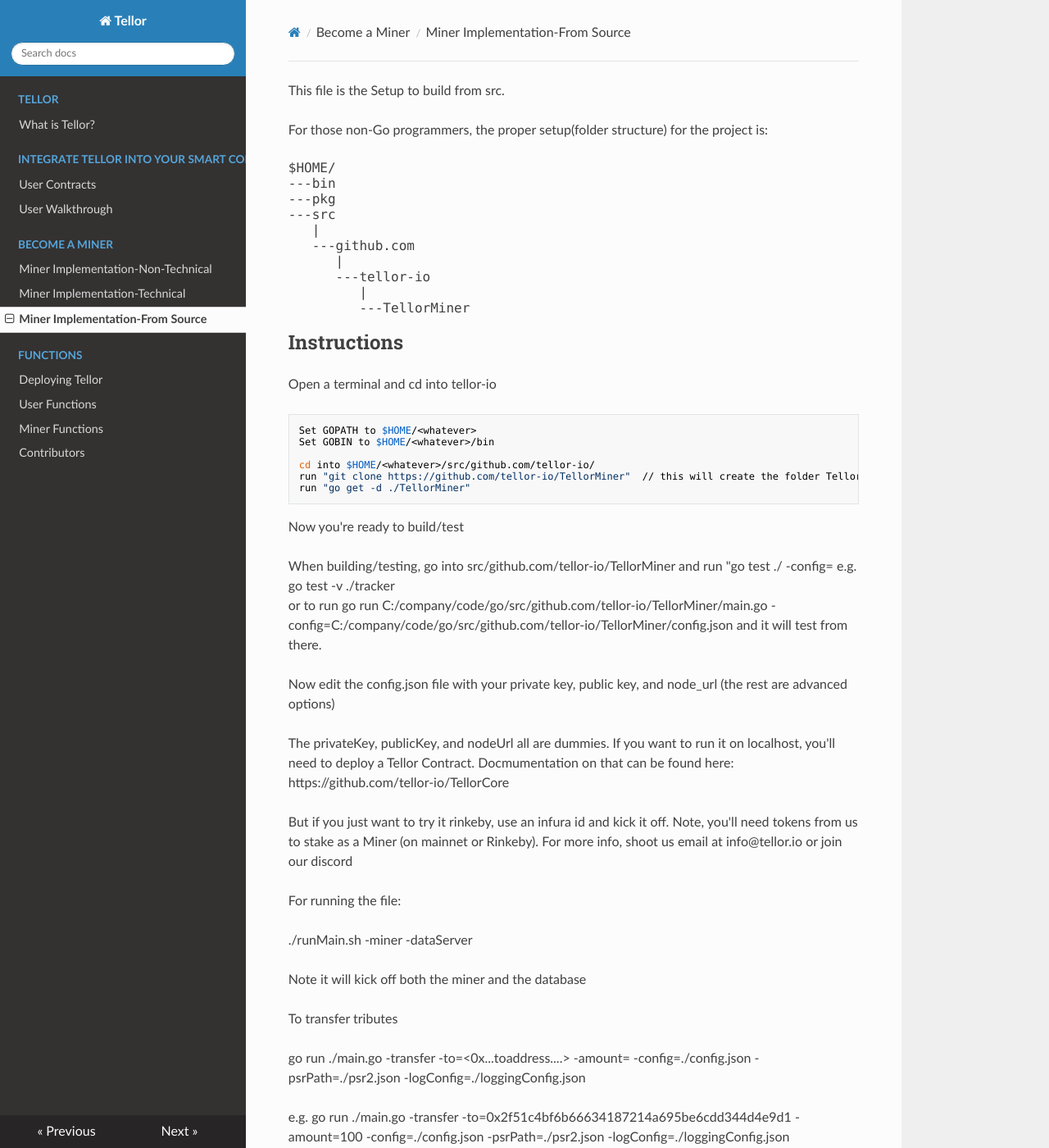
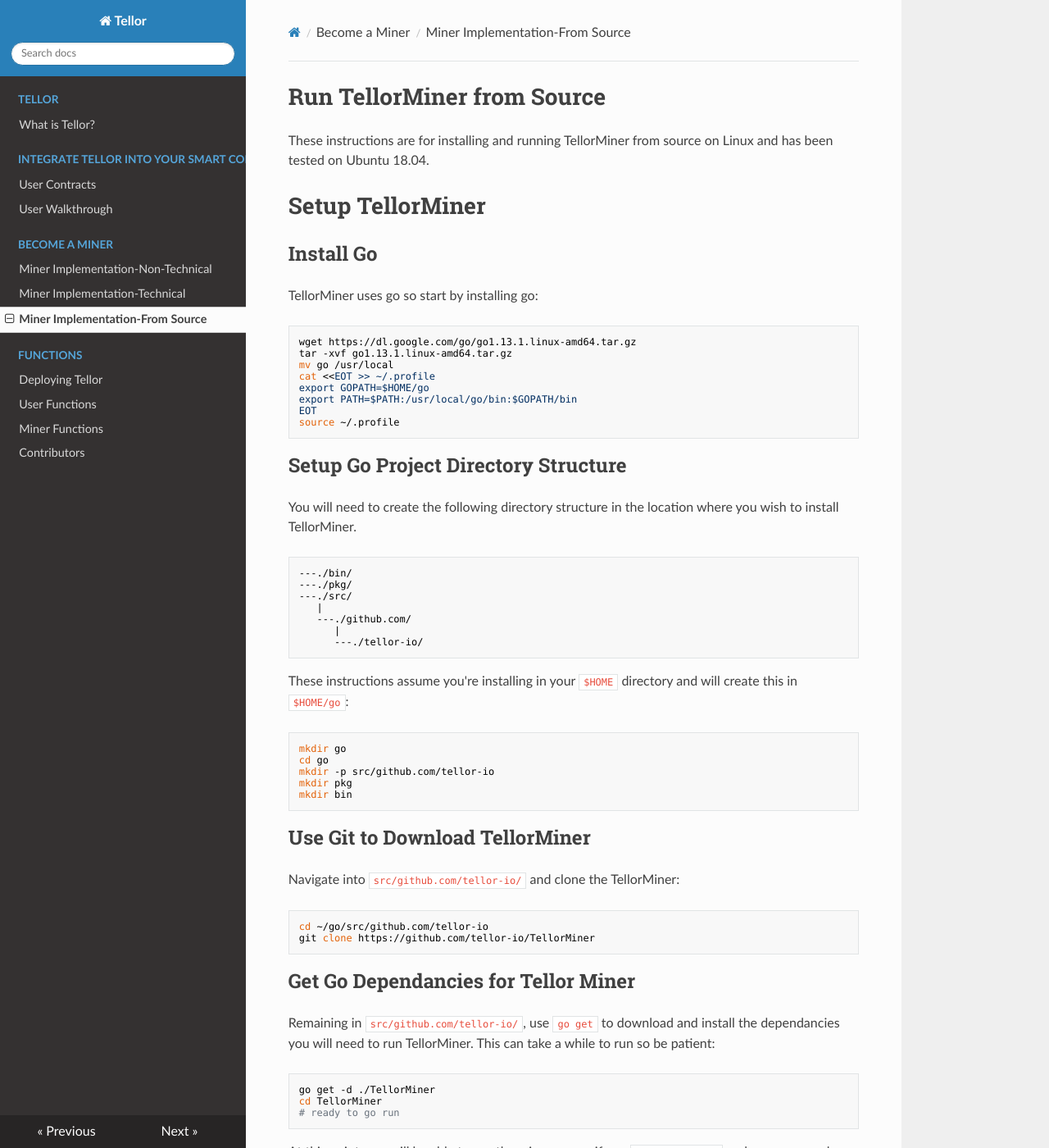
Before and after one commit to tellor-io/TellorDocumentation, an MkDocs documentation site: the page built from docs/MinerSetupFromSource.md, in a window 1280 px wide and 1400 px high. Shown: the whole window at 82% size. Built offline with MkDocs 1.6.1, drawn with Linux system fonts in a browser that asks for light colours; nearby versions of some CDN libraries; a script that is not in the unit is left out; some of the changed text lies outside the part shown.

Commit message:
Added build from source documentation

````diff
--- a/docs/MinerSetupFromSource.md
+++ b/docs/MinerSetupFromSource.md
@@ -1,60 +1,87 @@
-This file is the Setup to build from src.
+# Run TellorMiner from Source
+These instructions are for installing and running TellorMiner from source on Linux and has been tested on Ubuntu 18.04.
 
-For those non-Go programmers, the proper setup(folder structure) for the project is:
-<pre>
-$HOME/<whatever>
----bin
----pkg
----src
-   |
-   ---github.com
-      |
-      ---tellor-io
-         |
-         ---TellorMiner
-</pre>
-
-## Instructions
-
-Open a terminal and cd into tellor-io
-```bash
-Set GOPATH to $HOME/<whatever>
-Set GOBIN to $HOME/<whatever>/bin
-
-cd into $HOME/<whatever>/src/github.com/tellor-io/
-run "git clone https://github.com/tellor-io/TellorMiner"  // this will create the folder TellorMiner
-run "go get -d ./TellorMiner"
+# Setup TellorMiner
+## Install Go
+TellorMiner uses go so start by installing go:
+```
+wget https://dl.google.com/go/go1.13.1.linux-amd64.tar.gz
+tar -xvf go1.13.1.linux-amd64.tar.gz
+mv go /usr/local
+cat <<EOT >> ~/.profile
+export GOPATH=$HOME/go
+export PATH=$PATH:/usr/local/go/bin:$GOPATH/bin
+EOT
+source ~/.profile
 ```
 
-Now you're ready to build/test
+## Setup Go Project Directory Structure
+You will need to create the following directory structure in the location where you wish to install TellorMiner.
+```
+---./bin/
+---./pkg/
+---./src/
+   |
+   ---./github.com/
+      |
+      ---./tellor-io/
+```
+These instructions assume you're installing in your `$HOME` directory and will create this in `$HOME/go`:
+```
+mkdir go
+cd go
+mkdir -p src/github.com/tellor-io
+mkdir pkg
+mkdir bin
+```
 
+## Use Git to Download TellorMiner
+Navigate into `src/github.com/tellor-io/` and clone the TellorMiner:
+```
+cd ~/go/src/github.com/tellor-io
+git clone https://github.com/tellor-io/TellorMiner
+```
 
-When building/testing, go into src/github.com/tellor-io/TellorMiner and run "go test ./<package-to-test> -config=<path to config>
-e.g.  go test -v ./tracker
-or to run
-go run C:/company/code/go/src/github.com/tellor-io/TellorMiner/main.go -config=C:/company/code/go/src/github.com/tellor-io/TellorMiner/config.json
-and it will test from there.
+## Get Go Dependancies for Tellor Miner
+Remaining in `src/github.com/tellor-io/`, use `go get` to download and install the dependancies you will need to run TellorMiner. This can take a while to run so be patient:
+```
+go get -d ./TellorMiner
+cd TellorMiner
+# ready to go run
+```
+At this point, you will be able to run the miner use go if you `cd TellorMiner` and run commands from inside of the `TellorMiner` directory. A few example commands you can run:
+```
+# Deposit Initial Stake
+go run ./main.go -deposit -config=./config.json -psrPath=./psr2.json -logConfig=./loggingConfig.json
 
+# Transfer Tributes
+go run ./main.go -transfer -to=<0x...toaddress....> -amount=<number of tributes> -config=./config.json -psrPath=./psr2.json -logConfig=./loggingConfig.json
+```
 
-Now edit the config.json file with your private key, public key, and node_url (the rest are advanced options)
+# Start Mining
+### Update `config.json`
+To run TellorMiner you first need to change `config.json`. Do the following changes
+1. Set `privateKey` to the private key for the Ethereum wallet you plan to use
+2. Set `publicKey` to the public key for the Ethereum wallet you plan to use
+3. Set `numProcessors` to the number of processors your computer has
+4. Set `serverWhitelist` so that it includes your public key (this whitelists your miner to use your local dataserver)
 
-The privateKey, publicKey, and nodeUrl all are dummies.  If you want to run it on localhost, you'll need to deploy a Tellor Contract. Docmumentation on that can be found here:
-https://github.com/tellor-io/TellorCore
+### Deposit your initial stake
+To deposit your stake initially (assuming you have 1000 Tributes) you can run the following command from inside `~/go/src/github.com/tellor-io/TellorMiner`
+```
+go run ./main.go -deposit -config=./config.json -psrPath=./psr2.json -logConfig=./loggingConfig.json
+```
 
-But if you just want to try it rinkeby, use an infura id and kick it off. Note, you'll need tokens from us to stake as a Miner (on mainnet or Rinkeby). For more info, shoot us email at info@tellor.io or join our discord
+### Run the Data Server
+The data server will fetch data from the internet and check the blockchain for miners. You need to run at least 1 data server. It is possible to run the data server and a miner on the same computer. You will start the data server using the following command:
+```
+go run ./main.go -dataServer -config=./config.json -psrPath=./psr.json -logConfig=./loggingConfig.json
+```
+After starting the data server, observe the logs it outputs to confirm it's working correctly.
 
-For running the file:
-
-./runMain.sh -miner -dataServer
-
-Note it will kick off both the miner and the database
-
-To transfer tributes
-
-go run ./main.go -transfer -to=<0x...toaddress....> -amount=<number of tributes> -config=./config.json -psrPath=./psr2.json -logConfig=./loggingConfig.json
-
-e.g. go run ./main.go -transfer -to=0x2f51c4bf6b66634187214a695be6cdd344d4e9d1 -amount=100 -config=./config.json -psrPath=./psr2.json -logConfig=./loggingConfig.json
-
-To deposit your stake initially (assuming you have 1000 Tributes)
-
-go run ./main.go -deposit -config=./config.json -psrPath=./psr2.json -logConfig=./loggingConfig.json
+### Run the Miner
+Once the data server is running, setup the miner by running this command in another terminal:
+```
+go run ./main.go -miner -config=./config.json -psrPath=./psr.json -logConfig=./loggingConfig.json
+```
+After starting the miner, observe the logs it outputs to confirm it's working correctly.
````
